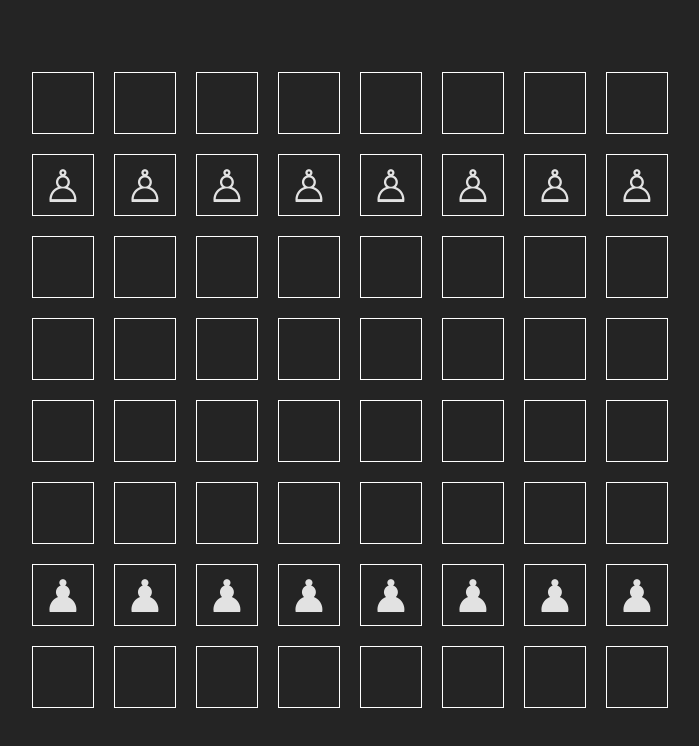
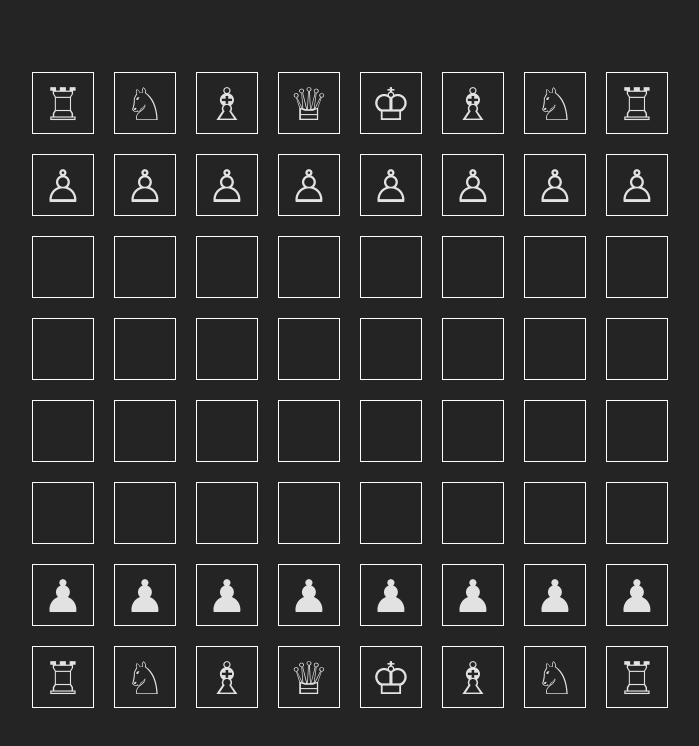
Before and after one commit to DavidRiveraArtero/aprendiendo-react, a React (Vite) app in the folder projects/02-ajedrez/: page / in a window 1280 px wide. Shown: the top 746 px of the page, without its empty margins (290-989 px from the left). Built offline with nearby package versions, Linux system fonts and the light colour scheme.

Commit message:
Tablero Figuras

```diff
--- a/projects/02-ajedrez/src/App.jsx
+++ b/projects/02-ajedrez/src/App.jsx
@@ -3,7 +3,26 @@ import './App.css'
 import { BoardComponent } from './components/board/boardComponent'
 
 function App() {
-  const [board, setBoard] = useState(new Array(64).fill(null,0,8).fill('♙',8,16).fill(null,16,48).fill('♟',48,56).fill(null,56,64))
+  const [board, setBoard] = useState(new Array(64)
+                                      .fill('♖',0,1)
+                                      .fill('♘',1,2)
+                                      .fill('♗',2,3)
+                                      .fill('♕',3,4)
+                                      .fill('♔',4,5)
+                                      .fill('♗',5,6)
+                                      .fill('♘',6,7)
+                                      .fill('♖',7,8)
+                                      .fill('♙',8,16)
+                                      .fill(null,16,48)
+                                      .fill('♟',48,56)
+                                      .fill("♖",56,57)
+                                      .fill("♘",57,58)
+                                      .fill('♗',58,59)
+                                      .fill('♕',59,60)
+                                      .fill('♔',60,61)
+                                      .fill('♗',61,62)
+                                      .fill('♘',62,63)
+                                      .fill('♖',63,64))
   // Blanca ♟ Negra ♟
 
   return (
```
